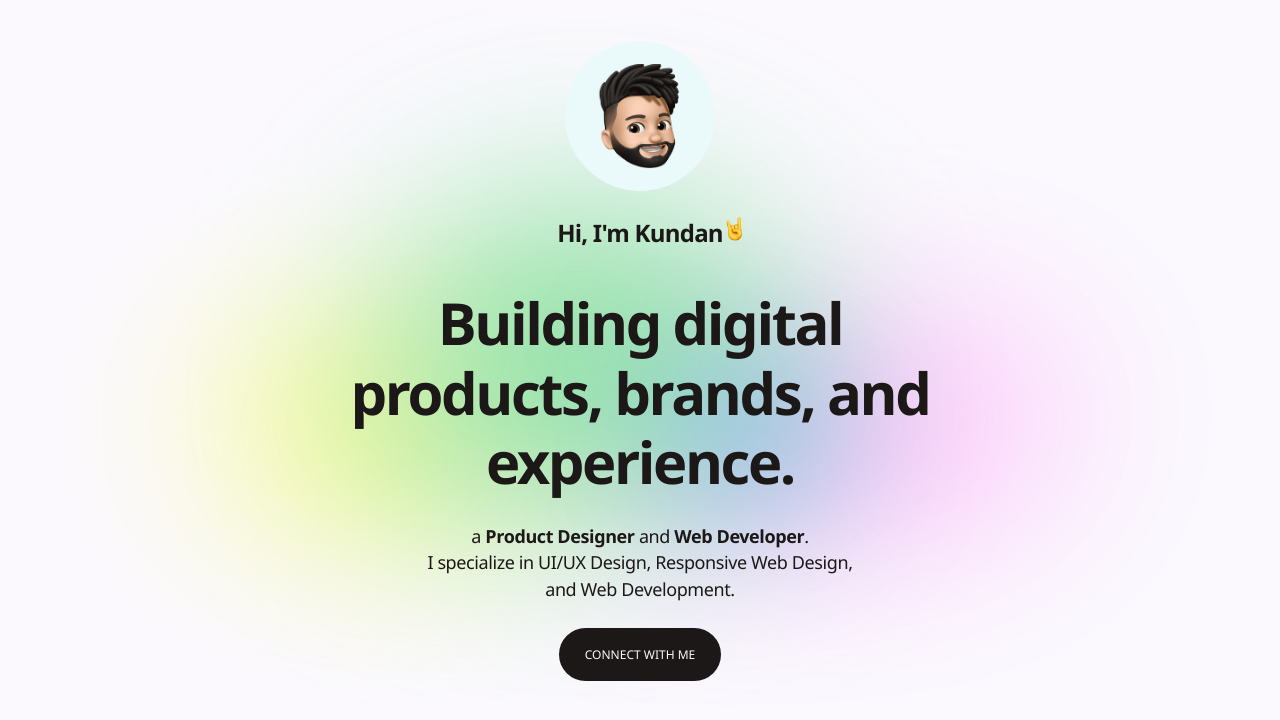
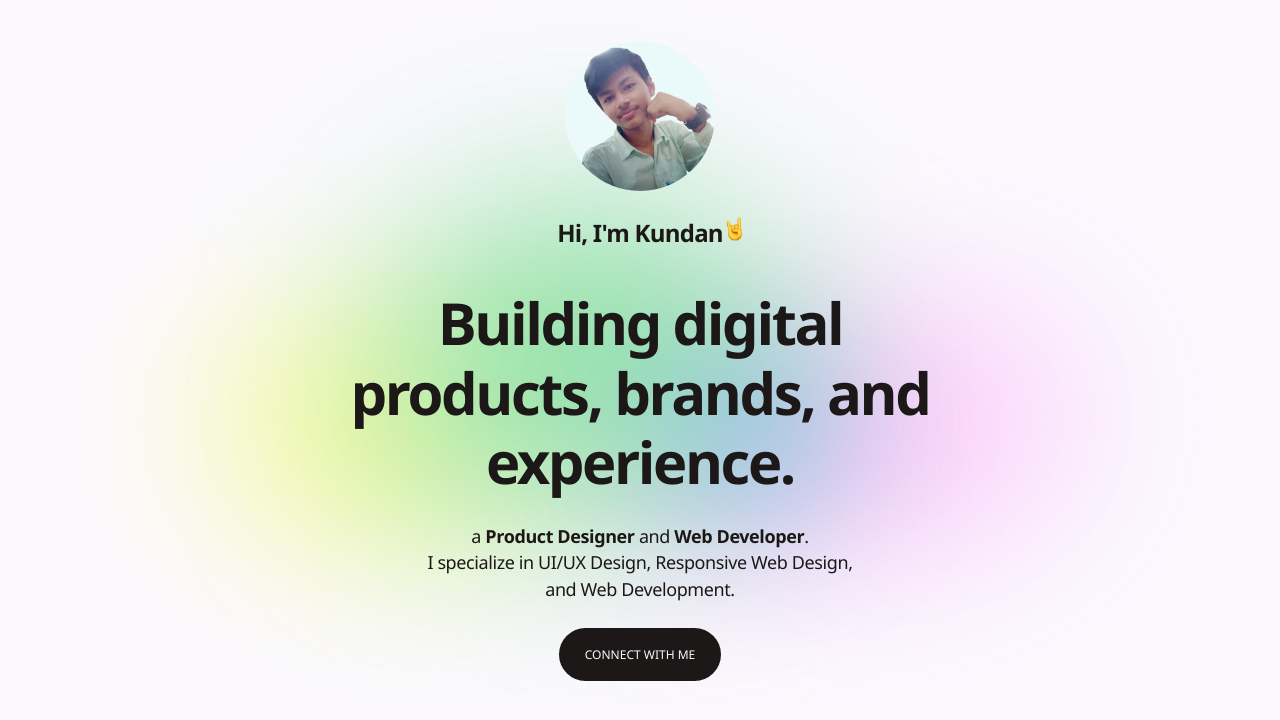
Before and after one commit to kundanhere/testing, a plain HTML site: page index.html in a window 1280 px wide. Shown: the part 74-794 px from the top of the page. Drawn offline with Linux system fonts and the light colour scheme; some packages are replaced by stand-ins of ours; a script that the page names is missing; a web font is replaced by a local one.

Commit message:
change profile-pic

```diff
--- a/src/scss/_hero.scss
+++ b/src/scss/_hero.scss
@@ -11,10 +11,9 @@
   &__img {
     width: 150px;
     height: 150px;
-    background: #eaf9fa
-      url('/testing/src/assets/emoji-icons/apple-profile-img-600x600.png')
+    background: #eaf9fa url('/testing/src/assets/emoji-icons/Profile-image.png')
       no-repeat center center;
-    background-size: 70%;
+    background-size: cover;
     margin-bottom: 26px;
     border-radius: 50%;
   }
```
Also changed, not shown: dist/style.min.css.
